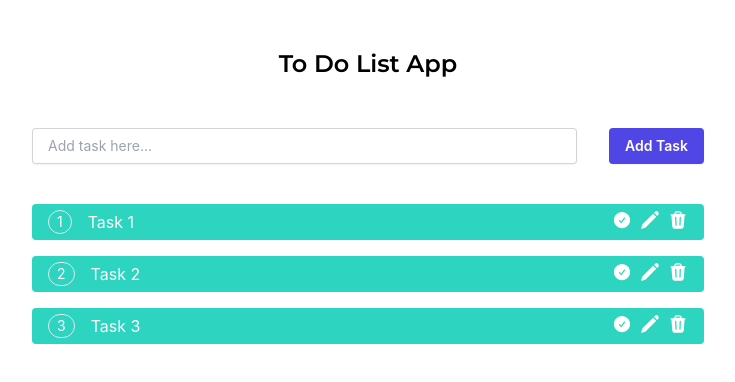
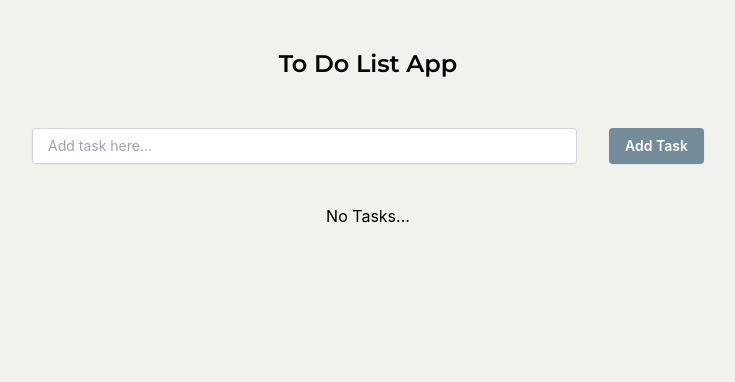
Before and after one commit to KareemZuwa/todo, a React (Create React App) app: page / in a window 1280 px wide. Shown: the top 382 px of the page, without its empty margins (272-1007 px from the left). Built offline with nearby package versions, Linux system fonts and the light colour scheme.

Commit message:
adding full functionality to the app

```diff
--- a/src/App.tsx
+++ b/src/App.tsx
@@ -1,7 +1,5 @@
-import React, { useState } from "react";
-import { InputField } from "./components/InputField";
-import { Button } from "./components/Button";
-import { TaskItem } from "./components/TaskItem";
+import React from "react";
+import { Main } from "./components/Main";
 
 export interface ToDos {
   id: number;
@@ -10,87 +8,13 @@ export interface ToDos {
 }
 
 export const App = () => {
-  const todoTaskArray = [
-    { id: 1, title: "Task 1", status: false },
-    { id: 2, title: "Task 2", status: false },
-    { id: 3, title: "Task 3", status: false },
-  ];
-
-  const [formMode] = useState("addTask");
-
-  // Tasks (Todo list) State
-  const [toDos, setToDos] = useState<ToDos[]>(todoTaskArray);
-
-  console.log(toDos.length);
-
-  // Temp State
-  const [newTask, setNewTask] = useState("");
-  const [updateData, setUpdateData] = useState("");
-
-  // Add task
-  const addTask = () => {
-    if (newTask) {
-      const num = toDos.length + 1;
-      const newEntry = { id: num, title: newTask, status: false };
-      setToDos([...toDos, newEntry]);
-      setNewTask("");
-    }
-  };
-
-  // Delete task
-  const deleteTask = (id: number) => {
-    const newTasks = toDos.filter((task) => task.id !== id);
-    setToDos(newTasks)
-  };
-
-  // Mark task as done
-  const markTaskAsDone = (id: number) => {};
-
-  // Change task
-  const changeTask = (e: EventListener) => {};
-
-  // Cancel Update
-  const cancelUpdate = () => {};
-
-  // Update task
-  const updateTask = () => {};
-
   return (
-    <div className="h-full flex flex-col items-center">
+    <div className="h-full flex flex-col items-center mx-8">
       <header className="m-12">
         <div className="text-2xl font-custom font-semibold">To Do List App</div>
       </header>
-      <main className="h-full w-full max-w-2xl space-y-8">
-        <section>
-          {formMode === "addTask" ? (
-            <div className="flex w-full justify-between space-x-8">
-              <InputField value={newTask} setValue={setNewTask} />
-              <Button title="Add Task" onClick={addTask} />
-            </div>
-          ) : (
-            <div className="flex w-full justify-between space-x-8">
-              <InputField value={newTask} setValue={setNewTask} />
-              <Button title="Update" />
-              <Button title="Cancel" />
-            </div>
-          )}
-        </section>
-        <section>
-          {toDos.length === 0 ? (
-            <div className="flex justify-center">No Tasks...</div>
-          ) : (
-            toDos
-              .sort((a, b) => a.id - b.id)
-              .map((todo) => (
-                <div key={todo.id} className="py-2">
-                  <TaskItem
-                    todo={todo}
-                    deleteTask={deleteTask}
-                  />
-                </div>
-              ))
-          )}
-        </section>
+      <main className="h-full w-full max-w-2xl">
+        <Main />
       </main>
     </div>
   );
--- /dev/null
+++ b/src/components/AddTaskForm.tsx
@@ -0,0 +1,25 @@
+import React from "react";
+import { InputField } from "./InputField";
+import { Button } from "./Button";
+import { ToDos } from "./Main";
+
+interface AddTaskFormProps {
+  newTask: string;
+  setNewTask: (value: string) => void;
+  addTask: () => void;
+}
+
+export const AddTaskForm = ({
+  newTask,
+  setNewTask,
+  addTask,
+}: AddTaskFormProps) => {
+  return (
+    <>
+      <div className="xs:flex w-full justify-between xs:space-x-8 space-y-8 xs:space-y-0">
+        <InputField value={newTask} onChange={setNewTask} />
+        <Button type="submit" title="Add Task" onClick={addTask} />
+      </div>
+    </>
+  );
+};
--- a/src/components/Button.tsx
+++ b/src/components/Button.tsx
@@ -3,15 +3,19 @@ interface ButtonProps {
   title: string;
   onClick?: () => void;
   type?: "button" | "submit" | "reset" | undefined;
+  formMode?: boolean;
 }
 
-export const Button = ({ title, onClick, type }: ButtonProps) => {
+export const Button = ({ title, onClick, type, formMode }: ButtonProps) => {
   return (
     <>
       <button
         type={type}
         onClick={onClick}
-        className="rounded bg-indigo-600 px-4 py-1 text-sm font-semibold text-white shadow-sm hover:bg-indigo-500 focus-visible:outline focus-visible:outline-2 focus-visible:outline-offset-2 focus-visible:outline-indigo-600 whitespace-nowrap"
+        className={`${
+          type === "reset" ? "bg-[#F7A399]" : "bg-[#748b9a]"
+        }
+        w-full xs:w-auto rounded px-4 h-9 text-sm font-semibold text-white shadow-sm hover:bg-cyan-800 focus-visible:outline focus-visible:outline-2 focus-visible:outline-offset-2 focus-visible:outline-indigo-600 whitespace-nowrap`}
       >
         {title}
       </button>
--- a/src/components/InputField.tsx
+++ b/src/components/InputField.tsx
@@ -1,10 +1,10 @@
 import React from "react";
 interface InputFieldProps {
   value: string;
-  setValue: (value: string) => void ;
+  onChange: (value: string) => void;
 }
 
-export const InputField = ({ value, setValue }: InputFieldProps) => {
+export const InputField = ({ value, onChange }: InputFieldProps) => {
   return (
     <div className="w-full">
       <label htmlFor="text" className="sr-only">
@@ -15,7 +15,7 @@ export const InputField = ({ value, setValue }: InputFieldProps) => {
         name="text"
         id="text"
         value={value}
-        onChange={(e) => setValue(e.target.value)}
+        onChange={(e) => onChange(e.target.value)}
         className="pl-4 block w-full rounded border-0 py-1.5 text-gray-900 shadow-sm ring-1 ring-inset ring-gray-300 placeholder:text-gray-400 focus:ring-2 focus:ring-inset focus:ring-indigo-600 sm:text-sm sm:leading-6"
         placeholder="Add task here..."
       />
--- /dev/null
+++ b/src/components/Main.tsx
@@ -0,0 +1,126 @@
+import React, { useState } from "react";
+import { AddTaskForm } from "./AddTaskForm";
+import { UpdateTaskForm } from "./UpdateTaskForm";
+import { TodoList } from "./TodoList";
+
+export interface ToDos {
+  id: number;
+  title: string;
+  status: boolean;
+}
+
+const defaultEmptyTask: ToDos = {
+  id: 0,
+  title: "",
+  status: false,
+};
+
+export const Main = () => {
+  const [toDos, setToDos] = useState<ToDos[]>([]);
+  const [newTask, setNewTask] = useState<string>("");
+  const [updateData, setUpdateData] = useState<ToDos>(defaultEmptyTask);
+  const [nextId, setNextId] = useState(1);
+  const [isUpdateMode, setFormModeUpdate] = useState<boolean>(false);
+  const toggleFormMode = () => {
+    setFormModeUpdate(!isUpdateMode);
+  };
+
+  // Add task
+  const addTask = () => {
+    if (newTask) {
+      const newEntry = { id: nextId, title: newTask, status: false };
+      setToDos([...toDos, newEntry]);
+      setNextId(nextId + 1);
+      setNewTask("");
+    }
+  };
+
+  // Delete task
+  const deleteTask = (id: number) => {
+    const newTasks = toDos.filter((task) => task.id !== id);
+    const updatedTasksWithReassignedIds = newTasks.map((item, index) => ({
+      ...item,
+      id: index + 1,
+    }));
+    setToDos(updatedTasksWithReassignedIds);
+  };
+
+  // Mark task as done
+  const markTaskAsDone = (id: number) => {
+    const newTask = toDos.map((task) => {
+      if (task.id === id) {
+        return { ...task, status: !task.status };
+      }
+      return task;
+    });
+    setToDos(newTask);
+  };
+
+  // Change task
+  const changeTask = (targetValue: string) => {
+    const newEntry = {
+      id: updateData.id,
+      title: targetValue,
+      status: updateData.status ? true : false,
+    };
+    setUpdateData(newEntry);
+  };
+
+  // Cancel Update
+  const cancelUpdateTask = () => {
+    setUpdateData(defaultEmptyTask);
+    toggleFormMode();
+  };
+
+  // Update task
+  const updateTask = () => {
+    const filterRecords = [...toDos].filter(
+      (task) => task.id !== updateData.id
+    );
+    const updatedObject = [...filterRecords, updateData];
+    setToDos(updatedObject);
+    setUpdateData(defaultEmptyTask);
+    toggleFormMode();
+  };
+
+  return (
+    <div className="space-y-8">
+      <section>
+        {isUpdateMode ? (
+          <UpdateTaskForm
+            updateData={updateData}
+            changeTask={changeTask}
+            updateTask={updateTask}
+            cancelUpdateTask={cancelUpdateTask}
+            formMode={isUpdateMode}
+          />
+        ) : (
+          <AddTaskForm
+            newTask={newTask}
+            setNewTask={setNewTask}
+            addTask={addTask}
+          />
+        )}
+      </section>
+      <section>
+        {toDos.length === 0 ? (
+          <div className="flex justify-center py-2">No Tasks...</div>
+        ) : (
+          toDos
+            .sort((a, b) => a.id - b.id)
+            .map((todo) => (
+              <div key={todo.id} className="py-2">
+                <TodoList
+                  todo={todo}
+                  deleteTask={deleteTask}
+                  markTaskAsDone={markTaskAsDone}
+                  setUpdateData={setUpdateData}
+                  toggleFormMode={toggleFormMode}
+                />
+              </div>
+            ))
+        )}
+      </section>
+    </div>
+  );
+};
--- a/src/components/TaskItem.tsx
+++ b/src/components/TaskItem.tsx
@@ -9,26 +9,58 @@ import {
 interface TaskItemProps {
   todo: ToDos;
   deleteTask: (todoId: number) => void;
+  completeTaskToggle: (todoId: number) => void;
+  setUpdateData: (todo: ToDos) => void;
+  toggleFormMode: () => void;
 }
 
-export const TaskItem = ({ todo, deleteTask }: TaskItemProps) => {
+export const TaskItem = ({
+  todo,
+  deleteTask,
+  completeTaskToggle,
+  setUpdateData,
+  toggleFormMode,
+}: TaskItemProps) => {
   return (
-    <div className="flex justify-between bg-teal-400 py-1.5 rounded px-4 text-white">
+    <div
+      className={`flex justify-between bg-[#586994] py-1.5 rounded px-4 text-white`}
+    >
       <div className="flex space-x-4">
         <div className="rounded-full border px-2 text-sm flex items-center">
           {todo.id}
         </div>
-        <div>{todo.title}</div>
+        <div className={`${todo.status === true && "line-through opacity-50"}`}>
+          {todo.title}
+        </div>
       </div>
       <div className="flex space-x-2">
-        <span>
-          <CheckCircleIcon className="w-5 cursor-pointer hover:text-yellow-400" />
+        <span
+          title="Completed / Not Completed"
+          onClick={(e) => completeTaskToggle(todo.id)}
+        >
+          <CheckCircleIcon
+            className={`w-5 cursor-pointer hover:text-yellow-200 ${
+              todo.status === true ? "text-green-400" : "text-white"
+            }`}
+          />
         </span>
-        <span>
-          <PencilIcon className="w-5 cursor-pointer hover:text-yellow-400" />
-        </span>
+        {todo.status ? null : (
+          <span
+            title="Edit"
+            onClick={() => {
+              setUpdateData({
+                id: todo.id,
+                title: todo.title,
+                status: todo.status ? true : false,
+              });
+              toggleFormMode();
+            }}
+          >
+            <PencilIcon className="w-5 cursor-pointer hover:text-yellow-200" />
+          </span>
+        )}
         <span title="Delete" onClick={() => deleteTask(todo.id)}>
-          <TrashIcon className="w-5 cursor-pointer hover:text-yellow-400" />
+          <TrashIcon className="w-5 cursor-pointer hover:text-yellow-200" />
         </span>
       </div>
     </div>
--- /dev/null
+++ b/src/components/TodoList.tsx
@@ -0,0 +1,31 @@
+import React from "react";
+import { TaskItem } from "./TaskItem";
+import { ToDos } from "./Main";
+
+interface TodoListProps {
+  todo: ToDos;
+  deleteTask: (id: number) => void;
+  markTaskAsDone: (id: number) => void;
+  setUpdateData: (Todos: ToDos) => void;
+  toggleFormMode: () => void;
+}
+
+export const TodoList = ({
+  todo,
+  deleteTask,
+  markTaskAsDone,
+  setUpdateData,
+  toggleFormMode,
+}: TodoListProps) => {
+  return (
+    <>
+      <TaskItem
+        todo={todo}
+        deleteTask={deleteTask}
+        completeTaskToggle={markTaskAsDone}
+        setUpdateData={setUpdateData}
+        toggleFormMode={toggleFormMode}
+      />
+    </>
+  );
+};
--- /dev/null
+++ b/src/components/UpdateTaskForm.tsx
@@ -0,0 +1,40 @@
+import React from "react";
+import { InputField } from "./InputField";
+import { Button } from "./Button";
+import { ToDos } from "./Main";
+
+interface UpdateTaskFormProps {
+  updateData: ToDos;
+  changeTask: (targetValue: string) => void;
+  updateTask: () => void;
+  cancelUpdateTask: () => void;
+  formMode: boolean;
+}
+
+export const UpdateTaskForm = ({
+  updateData,
+  changeTask,
+  updateTask,
+  cancelUpdateTask,
+  formMode,
+}: UpdateTaskFormProps) => {
+  return (
+    <>
+      <div className="xs:flex w-full justify-between xs:space-x-8 space-y-8 xs:space-y-0">
+        <InputField
+          value={updateData && updateData.title}
+          onChange={changeTask}
+        />
+        <div className="xs:flex xs:space-x-4 xs:pr-0 space-y-4 xs:space-y-0">
+          <Button
+            title="Update"
+            type="submit"
+            onClick={updateTask}
+            formMode={formMode}
+          />
+          <Button title="Cancel" type="reset" onClick={cancelUpdateTask} />
+        </div>
+      </div>
+    </>
+  );
+};
--- a/src/index.css
+++ b/src/index.css
@@ -8,6 +8,7 @@ body {
     sans-serif;
   -webkit-font-smoothing: antialiased;
   -moz-osx-font-smoothing: grayscale;
+  background-color: #F1F2EB;
 }
 
 code {
--- a/tailwind.config.js
+++ b/tailwind.config.js
@@ -1,9 +1,15 @@
 /** @type {import('tailwindcss').Config} */
+
+const defaultTheme = require('tailwindcss/defaultTheme');
 module.exports = {
   content: [
     "./src/**/*.{js,jsx,ts,tsx}",
   ],
   theme: {
+    screens: {
+      'xs': '475px',
+      ...defaultTheme.screens,
+    },
     extend: {
       fontFamily: {
         custom: ['Montserrat', 'sans-serif']
```
